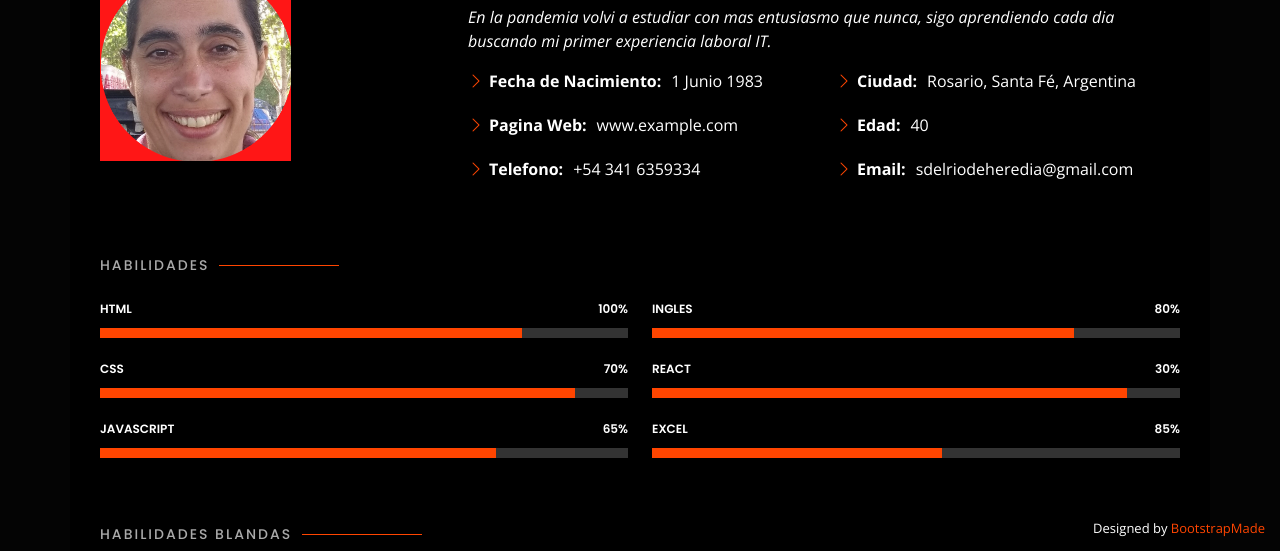
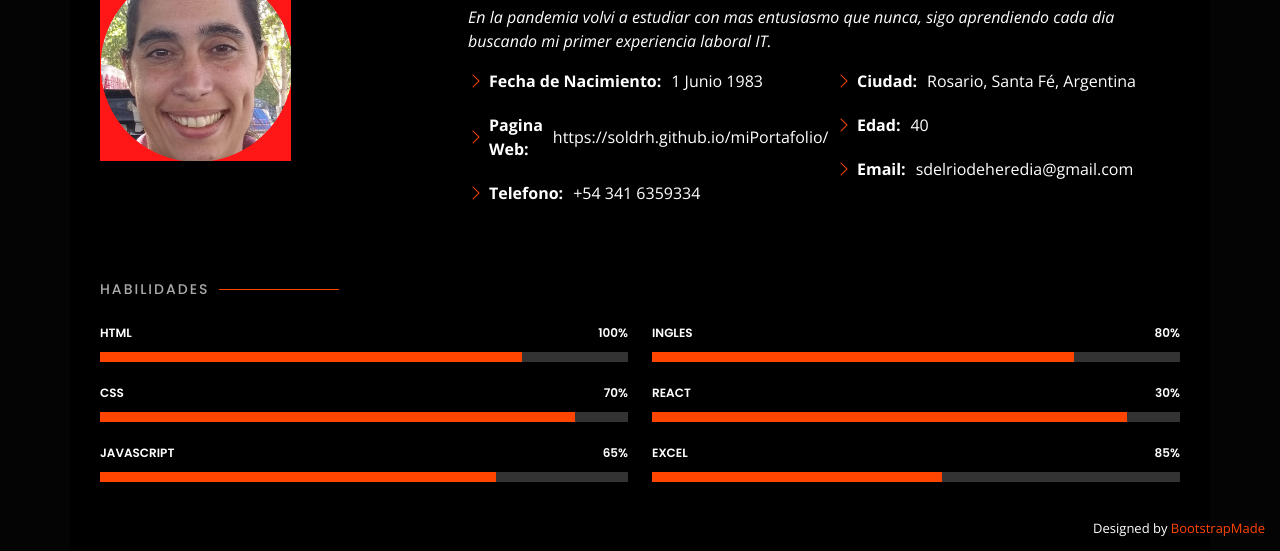
Before and after one commit to soldrh/miPortafolio, a plain HTML site: page index.html in a window 1280 px wide. Both pictures are taken after a click on the link "Sobre mi". Shown: the part 247-798 px from the top of the page. Drawn offline with nearby package versions, Linux system fonts and the light colour scheme.

Commit message:
Update index.html

```diff
--- a/index.html
+++ b/index.html
@@ -90,7 +90,7 @@
             <div class="col-lg-6">
               <ul>
                 <li><i class="bi bi-chevron-right"></i> <strong>Fecha de Nacimiento:</strong> <span>1 Junio 1983</span></li>
-                <li><i class="bi bi-chevron-right"></i> <strong>Pagina Web:</strong> <span>www.example.com</span></li>
+                <li><i class="bi bi-chevron-right"></i> <strong>Pagina Web:</strong> <span>https://soldrh.github.io/miPortafolio/</span></li>
                 <li><i class="bi bi-chevron-right"></i> <strong>Telefono:</strong> <span>+54 341 6359334</span></li>
               </ul>
             </div>
```
